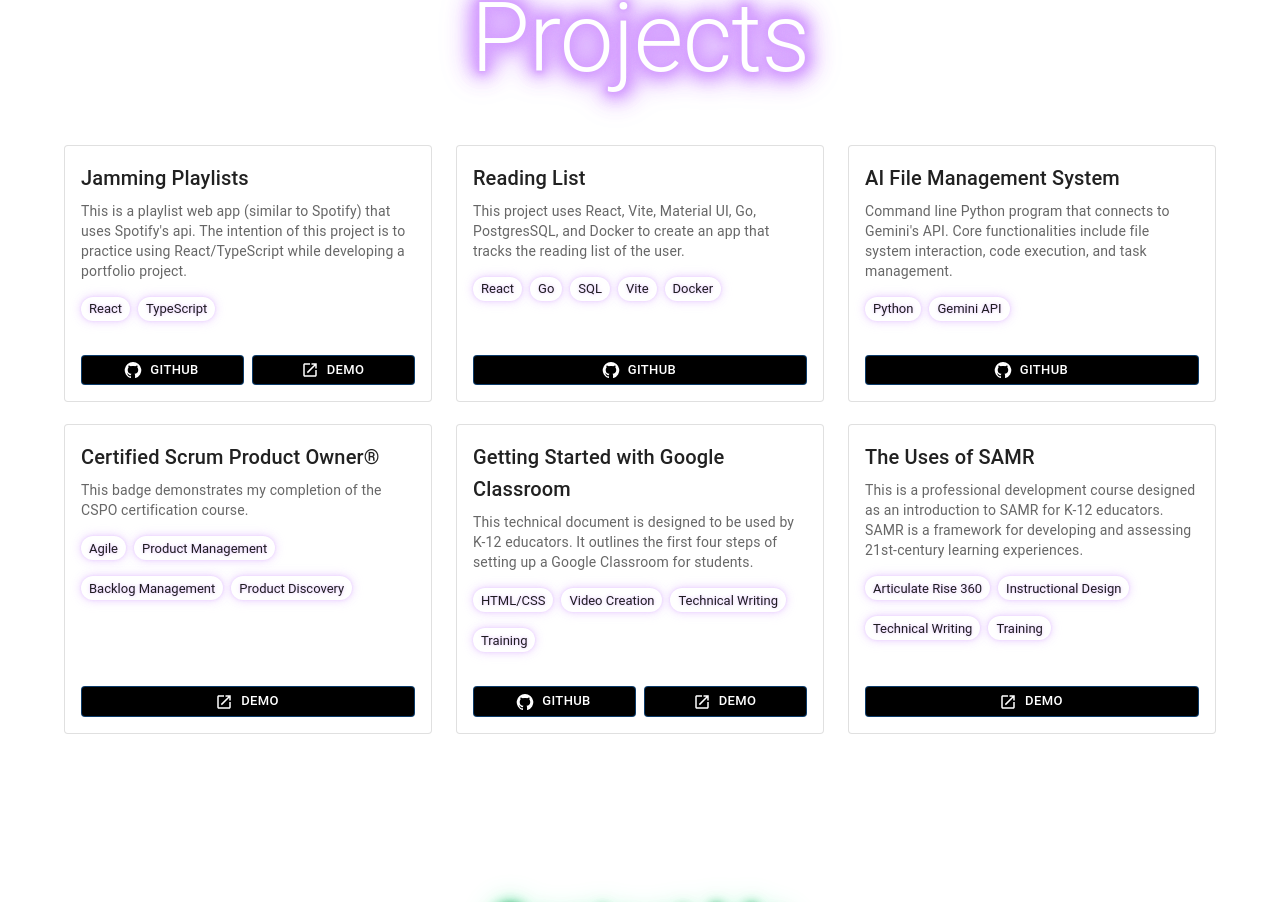
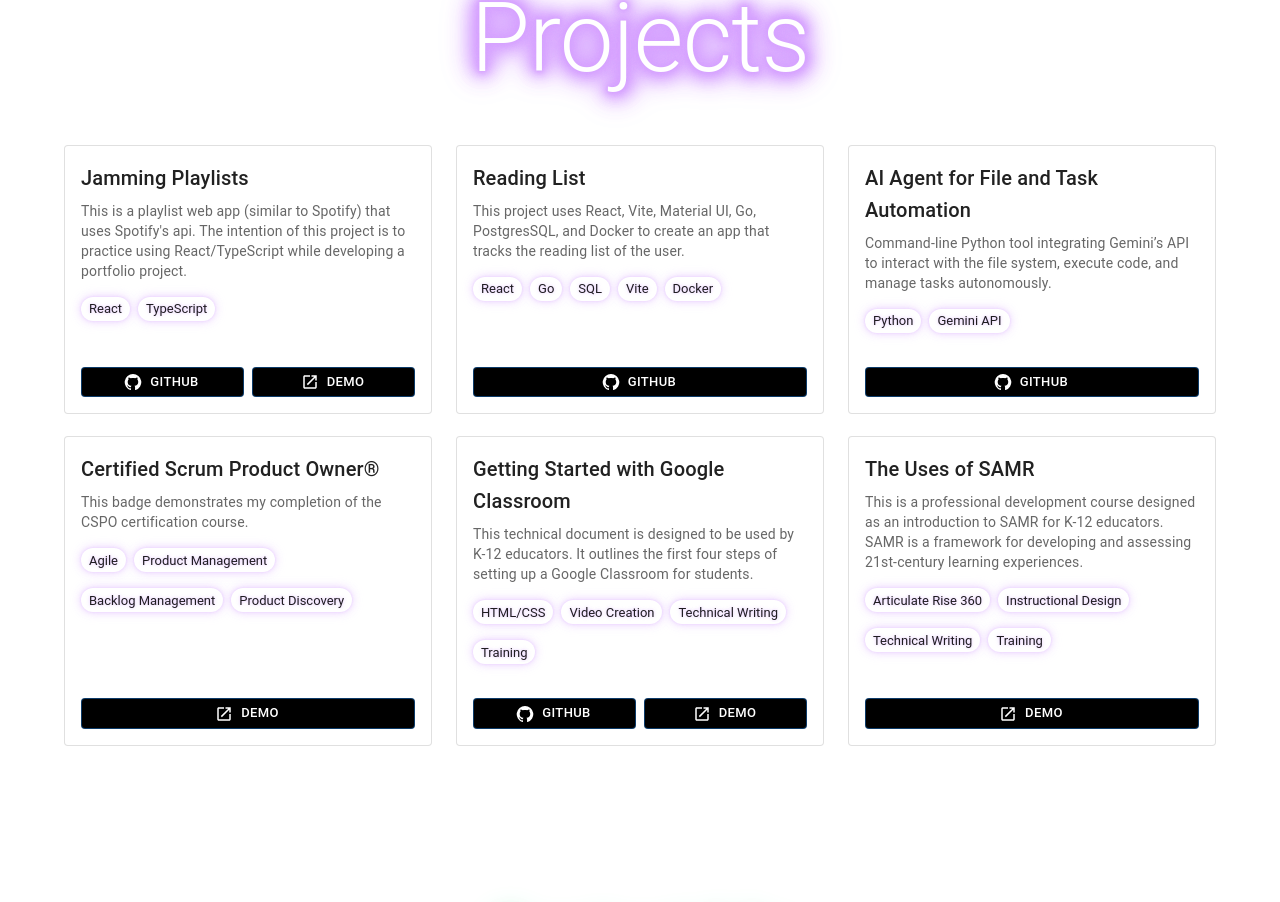
Before and after one commit to cjp0421/my-portfolio, a React (Vite) app: page / in a window 1280 px wide. Shown: the part 1845-2747 px from the top of the page. Built offline with nearby package versions, Linux system fonts and the light colour scheme.

Commit message:
clarified project title/description and added responsive text size + linting

```diff
--- a/src/components/projects/Projects.tsx
+++ b/src/components/projects/Projects.tsx
@@ -14,8 +14,9 @@ export function Projects() {
           variant="h2"
           className="neon-purple"
           align="center"
-          sx={{ mb: 6,
-                        fontSize: {
+          sx={{
+            mb: 6,
+            fontSize: {
               xs: '3rem',
               md: '6rem',
             }
--- a/src/components/projects/projects_data.ts
+++ b/src/components/projects/projects_data.ts
@@ -9,12 +9,12 @@ export const PROJECTS = [
   {
     name: "Reading List",
     description: "This project uses React, Vite, Material UI, Go, PostgresSQL, and Docker to create an app that tracks the reading list of the user.",
-    stack: ["React", "Go", "SQL","Vite","Docker"],
+    stack: ["React", "Go", "SQL", "Vite", "Docker"],
     githubUrl: "https://github.com/cjp0421/readinglist",
   },
   {
-    name: "AI File Management System",
-    description: "Command line Python program that connects to Gemini's API. Core functionalities include file system interaction, code execution, and task management.",
+    name: "AI Agent for File and Task Automation",
+    description: "Command-line Python tool integrating Gemini’s API to interact with the file system, execute code, and manage tasks autonomously.",
     stack: ["Python", "Gemini API"],
     githubUrl: "https://github.com/cjp0421/aiAgent",
   },
```
